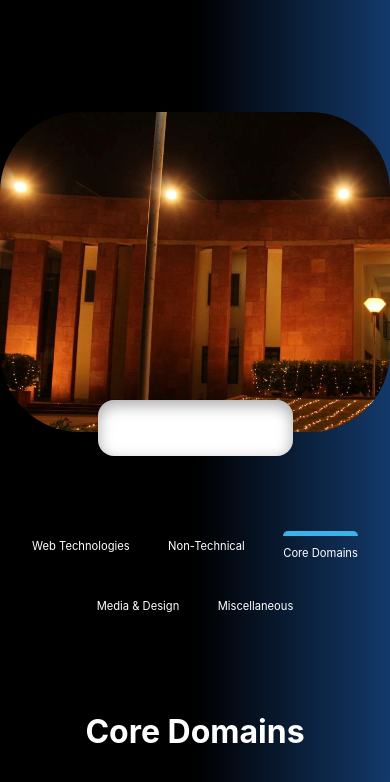
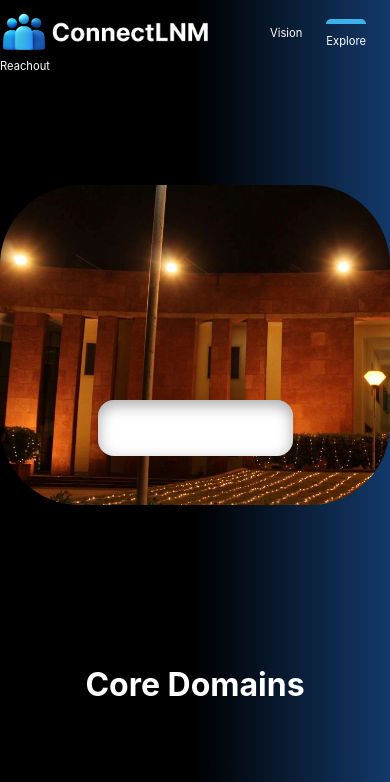
Before and after one commit to sidxh/connect-mern, a React (Create React App) app in the folder client/: page /explore/core in a window 390 px wide. Shown: the top 782 px of the page. Built offline with nearby package versions, Linux system fonts and the light colour scheme.

Commit message:
navbar responsiveness

```diff
--- a/client/src/App.css
+++ b/client/src/App.css
@@ -113,6 +113,11 @@ body{
     font-size: 1.2rem;
   }
 
+  /* .navbar{
+    display: flex;
+    justify-content: flex-start;
+  } */
+
   #logos_nav{
     margin: 0 5rem;
     margin-right: 15rem;
@@ -137,6 +142,12 @@ body{
   }
 
   #btn_nav{
+    margin-left: 10rem;
+    font-weight: 700;
+  }
+
+
+  #shift_nav3{
     margin-left: 10rem;
     font-weight: 700;
   }
@@ -563,7 +574,7 @@ a, a:hover, a:focus {
   letter-spacing: 0.3px;
   color: #475f7b;
   overflow: hidden;
-  margin: 10rem 1rem;
+  margin: 6rem 1rem;
   text-align: center;
 }
 
@@ -713,6 +724,9 @@ a, a:hover, a:focus {
   /* border: 2px solid blue; */
 }
 
+#shift_nav2{
+  margin-right: 4rem;
+}
 
 
 /* Responsiveness */
@@ -721,6 +735,29 @@ a, a:hover, a:focus {
 @media only screen and (max-width: 1000px) {
 
   /* Landing Page Media Queries */
+
+  .navbar{
+    /* border: 2px solid red; */
+    display: flex;
+    justify-content: flex-start;
+  }
+
+  #logos_nav{
+    margin: 0;
+    margin-right: auto;
+  }
+
+  #shift_nav{
+    margin-right: 1.5rem;
+  }
+
+  #shift_nav2{
+    display: none;
+  }
+
+  #shift_nav3{
+    display: none;
+  }
 
   .landing{
     padding: 25vh 0;
@@ -779,9 +816,9 @@ a, a:hover, a:focus {
 
 /* Vision */
 
-.headers>header>nav{
+/* .headers>header>nav{
   display: none;
-}
+} */
 
 .vision{
   margin: 8rem auto;
--- a/client/src/components/Header.js
+++ b/client/src/components/Header.js
@@ -6,7 +6,7 @@ const Header = () => {
   return (
     <div className='headers'>
     <header>
-        <nav>
+        <nav className='navbar'>
             <NavLink id='logos_nav'
             to="/" className={({ isActive }) => (isActive ? 'inactive' : 'inactive')}>
             <img className='logos_2' src={require('../name-head.png')}/></NavLink>
@@ -23,7 +23,7 @@ const Header = () => {
 
             >Explore</NavLink>
 
-            <NavLink id='shift_nav'
+            <NavLink id='shift_nav2'
             to="/opportunities"
             className={({ isActive }) => (isActive ? 'active' : 'inactive')}
 
@@ -35,7 +35,7 @@ const Header = () => {
 
             >Reachout</NavLink>
 
-            <NavLink id='btn_nav'
+            <NavLink id='shift_nav3'
             to="/listed"
             className={({ isActive }) => (isActive ? 'inactive' : 'inactive')}
             ><img className='logos_3' src={require('../get_listed.png')}/></NavLink>
```
